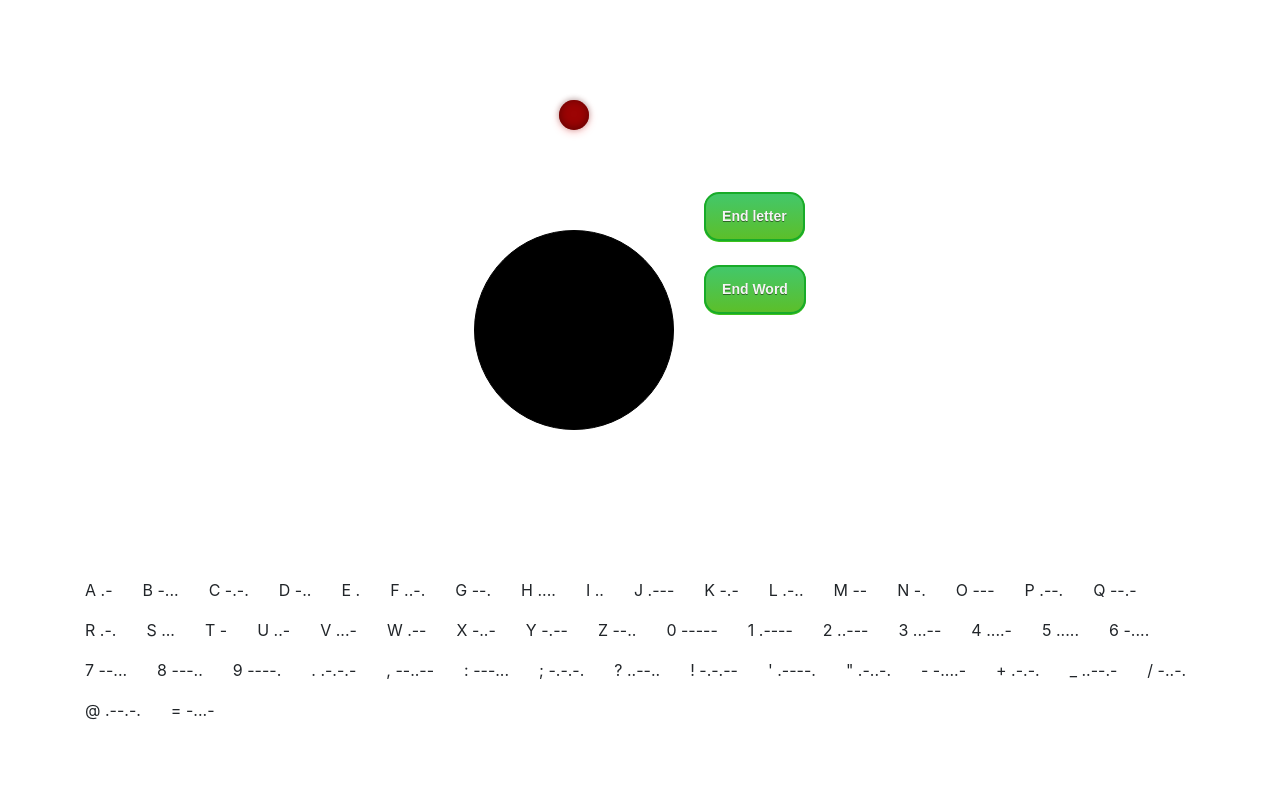
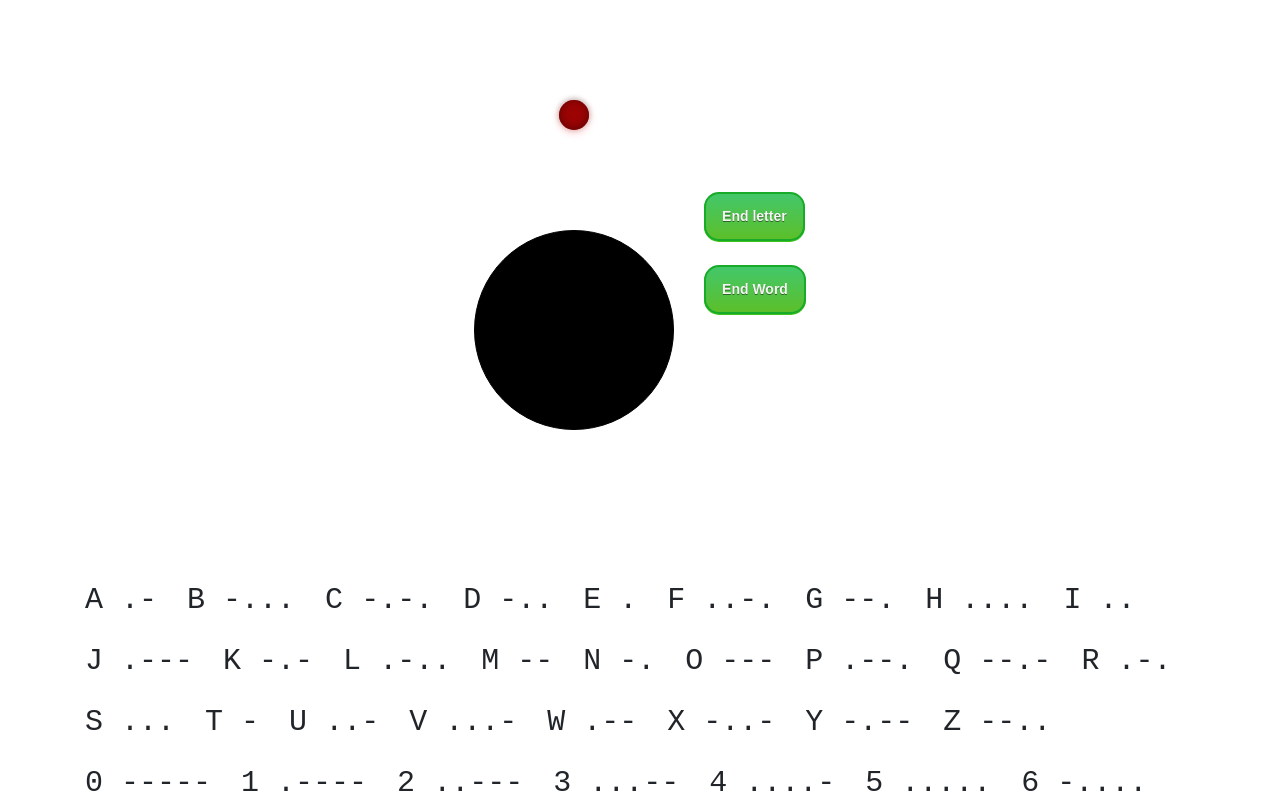
Before and after one commit to Anh-KNguyen/morse, a React (Create React App) app in the folder my-app/: page / in a window 1280 px wide. Shown: the top 800 px of the page. Built offline with nearby package versions, Linux system fonts and the light colour scheme.

Commit message:
Add text style to code translation

```diff
--- a/my-app/src/App.css
+++ b/my-app/src/App.css
@@ -59,3 +59,7 @@
 	position:relative;
 	top:1px;
 }
+.font-style {
+    font-family: Courier New;
+    font-size: 30px;
+}
--- a/my-app/src/App.js
+++ b/my-app/src/App.js
@@ -156,7 +156,7 @@ class App extends React.Component {
             <div className="row">
               {Object.keys(data).map((key) =>(
                 <div className="col-auto">
-                  <p>{data[key]} {key}</p>
+                  <p className="font-style">{data[key]} {key}</p>
                 </div>
               ))}
             </div>
```
